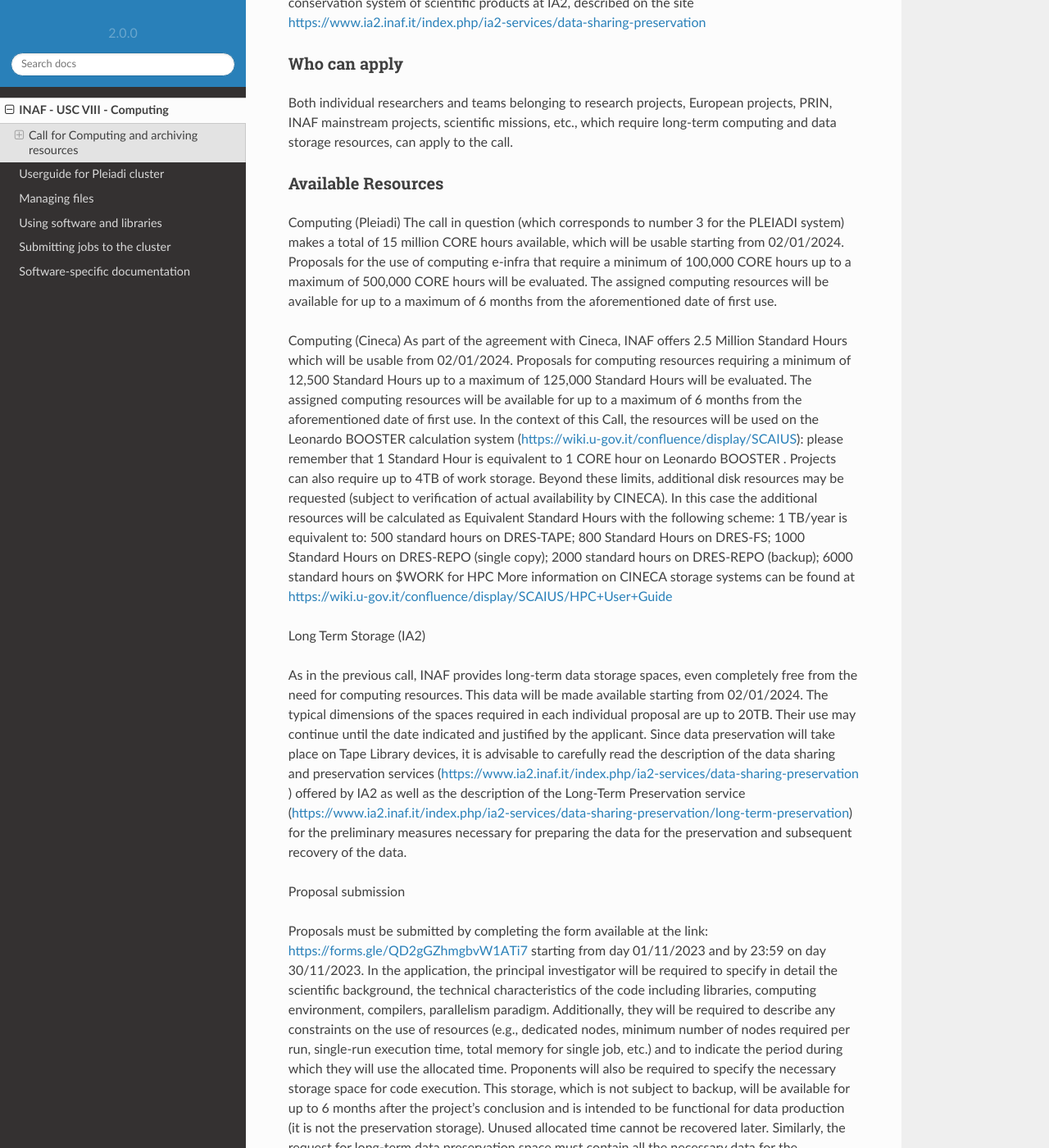
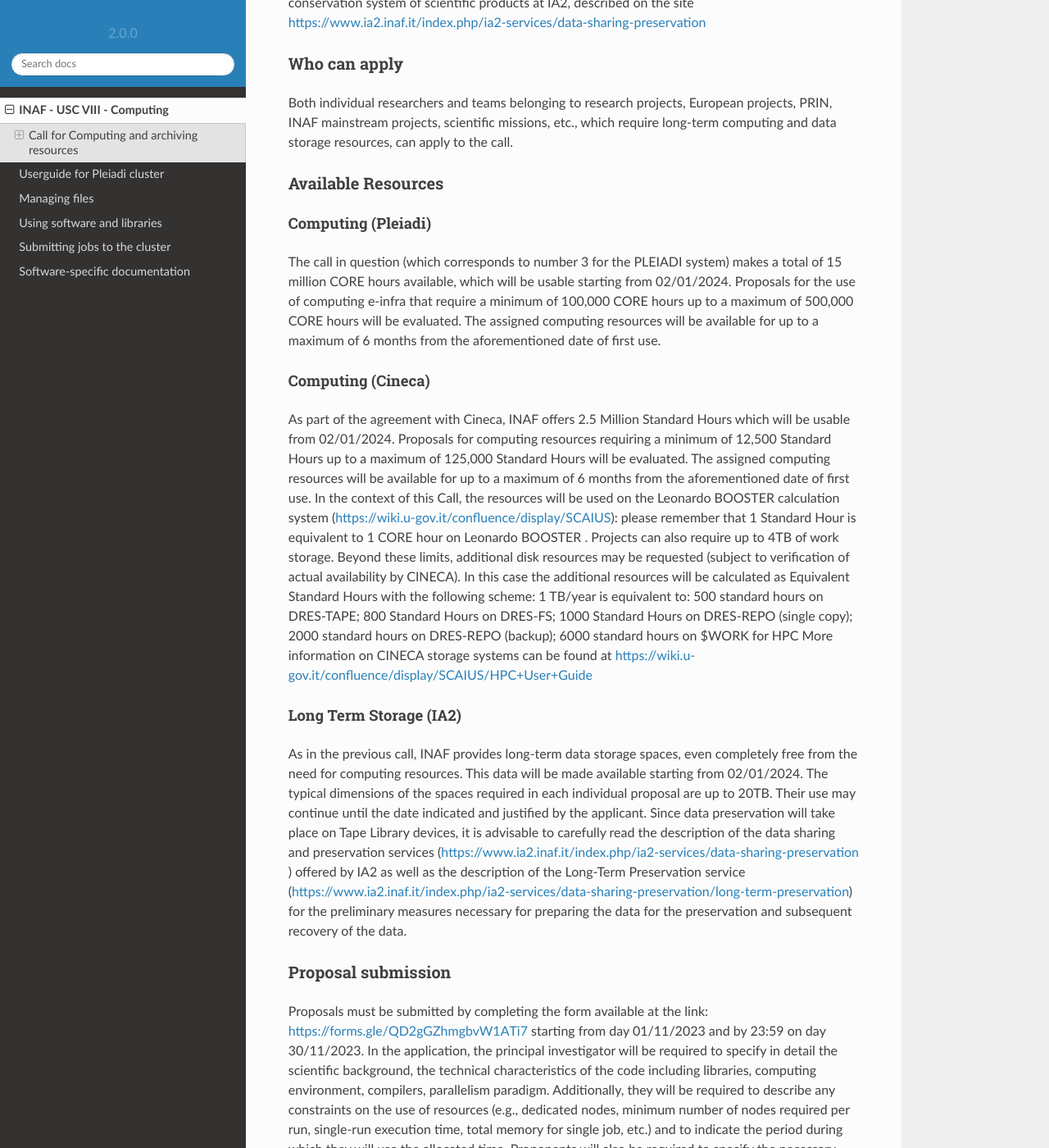
Before and after one commit to fvitello/pleiadi-doc, a Sphinx documentation site: the page built from docs/call/index.rst, in a window 1280 px wide and 1400 px high, scrolled down 466 px. Shown: the whole window at 82% size. Built offline with Sphinx 7.4.7 and the Read the Docs theme 2.0.0, drawn with Linux system fonts in a browser that asks for light colours; pages that are not in the unit, such as notebooks, are missing from menus; some of the changed text lies outside the part shown.

Commit message:
Update index.rst

```diff
--- a/docs/call/index.rst
+++ b/docs/call/index.rst
@@ -25,10 +25,14 @@ Available Resources
 
 
 Computing (Pleiadi)
+-------------------
+
 The call in question (which corresponds to number 3 for the PLEIADI system) makes a total of 15 million CORE hours available, which will be usable starting from 02/01/2024. Proposals for the use of computing e-infra that require a minimum of 100,000 CORE hours up to a maximum of 500,000 CORE hours will be evaluated. The assigned computing resources will be available for up to a maximum of 6 months from the aforementioned date of first use.
 
 
 Computing (Cineca)
+-------------------
+
 As part of the agreement with Cineca, INAF offers 2.5 Million Standard Hours which will be usable from 02/01/2024. Proposals for computing resources requiring a minimum of 12,500 Standard Hours up to a maximum of 125,000 Standard Hours will be evaluated. The assigned computing resources will be available for up to a maximum of 6 months from the aforementioned date of first use.
 In the context of this Call, the resources will be used on the Leonardo BOOSTER calculation system (https://wiki.u-gov.it/confluence/display/SCAIUS): please remember that 1 Standard Hour is equivalent to 1 CORE hour on Leonardo BOOSTER .
 Projects can also require up to 4TB of work storage. Beyond these limits, additional disk resources may be requested (subject to verification of actual availability by CINECA). In this case the additional resources will be calculated as Equivalent Standard Hours with the following scheme:
@@ -41,9 +45,9 @@ Projects can also require up to 4TB of work storage. Beyond these limits, additi
 More information on CINECA storage systems can be found at https://wiki.u-gov.it/confluence/display/SCAIUS/HPC+User+Guide
 
 
+Long Term Storage (IA2)
+-------------------
 
-
-Long Term Storage (IA2)
 
 
 As in the previous call, INAF provides long-term data storage spaces, even completely free from the need for computing resources. This data will be made available starting from 02/01/2024. The typical dimensions of the spaces required in each individual proposal are up to 20TB. Their use may continue until the date indicated and justified by the applicant. Since data preservation will take place on Tape Library devices, it is advisable to carefully read the description of the data sharing and preservation services (https://www.ia2.inaf.it/index.php/ia2-services/data-sharing-preservation ) offered by IA2 as well as the description of the Long-Term Preservation service (https://www.ia2.inaf.it/index.php/ia2-services/data-sharing-preservation/long-term-preservation) for the preliminary measures necessary for preparing the data for the preservation and subsequent recovery of the data.
@@ -54,6 +58,7 @@ As in the previous call, INAF provides long-term data storage spaces, even compl
 
 
 Proposal submission
+^^^^^^^^^^^^^^^^^^^^^^
 
 
 Proposals must be submitted by completing the form available at the link: https://forms.gle/QD2gGZhmgbvW1ATi7 starting from day  01/11/2023 and by 23:59 on day  30/11/2023.
@@ -62,7 +67,10 @@ Proponents will also be required to specify the necessary storage space for code
 Unused allocated time cannot be recovered later.
 Similarly, the request for long-term data preservation space must contain all the necessary data for the evaluation of the request: required preservation storage space size; type, format and size of each scientific product; description of the structure of the data collection; description of the expected access frequency as well as the data access policy; any future plan for publishing the data; all information deemed relevant for proper data preservation following the FAIR principles.
 During the proposal evaluation phase, the Panel may request clarifications and further details from the proponents. Communication of the possible allocation of requested resources will normally occur within 4-5 weeks from the call closing date.
+
 Additional info and Ex-post activities
+^^^^^^^^^^^^^^^^^^^^^^
+
 Starting from day 01/06/2023, it will also be possible to request “on-demand” resources, up to a maximum of 100,000 core/hours per project and up to the exhaustion of the available resources for this request mode, equal to 5,000,000 core/hours.
 As regards CINECA and Leonardo Booster, it will be possible to request hours for "Tests" up to a maximum of 10,000 cores/hour per project.
 
```
